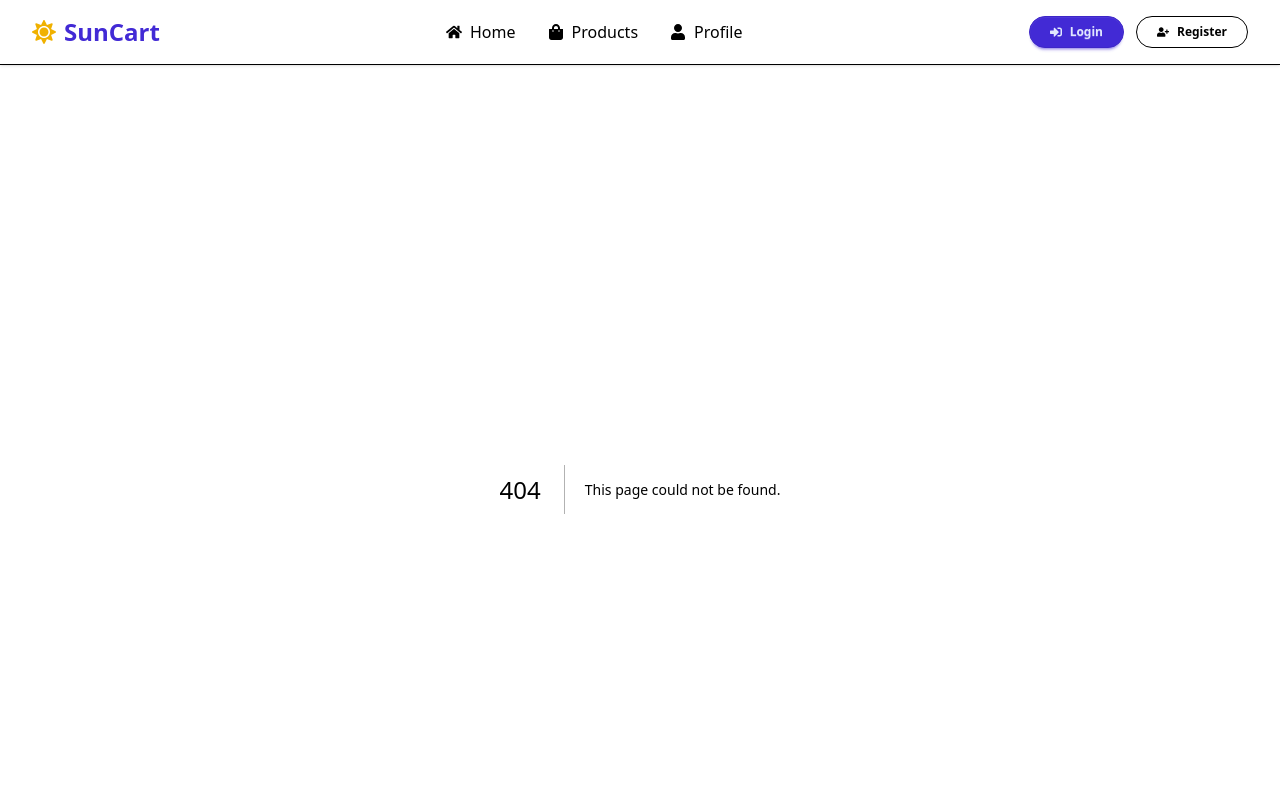
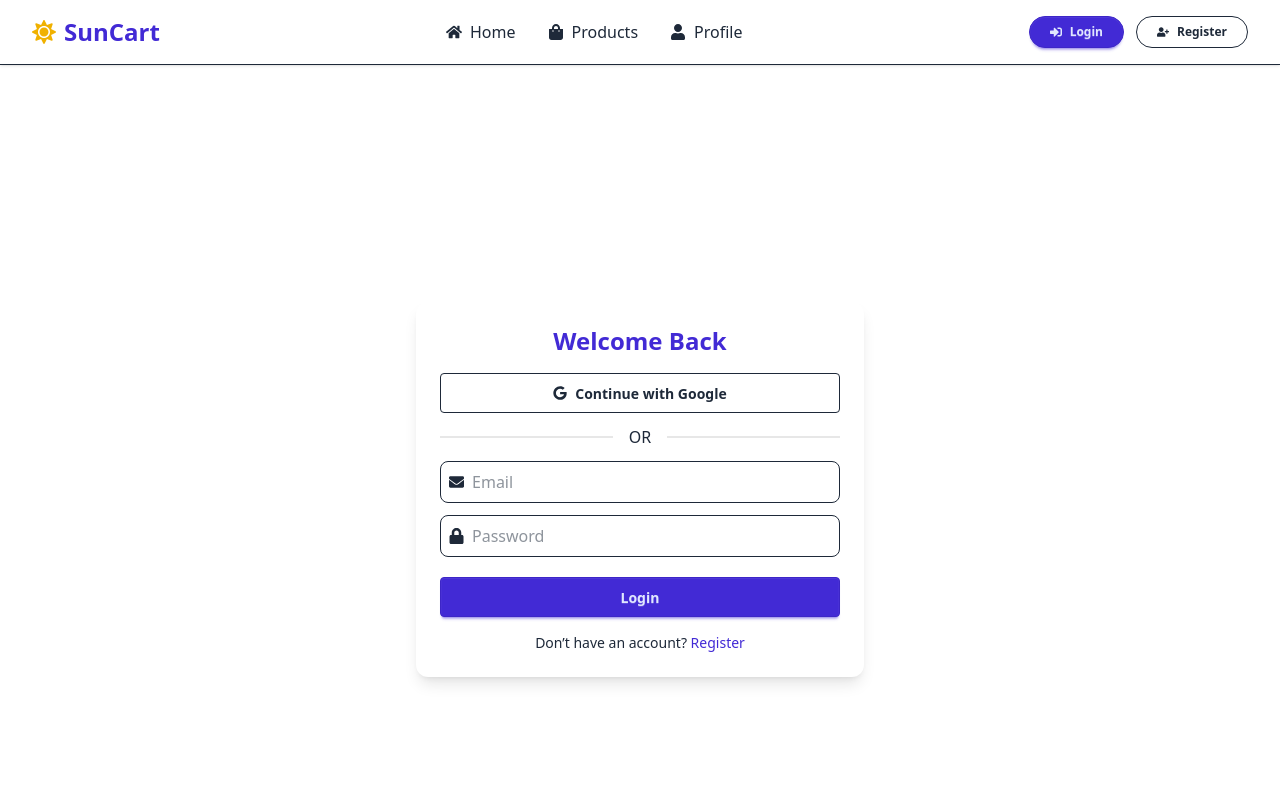
Before and after one commit to hasancoders0/hasancoders0-PH-B13-Mehedi-Assignment-8, a Next.js app: page /login in a window 1280 px wide. Before the commit this address had no page. Shown: the top 800 px of the page. Built offline with nearby package versions, Linux system fonts and the light colour scheme.

Commit message:
create file structure for home, products, single product, login, regiter and herader/footer

```diff
--- /dev/null
+++ b/app/api/login/route.js
@@ -0,0 +1,42 @@
+import clientPromise from "@/lib/mongodb";
+
+export async function POST(req) {
+  try {
+    const body = await req.json();
+    const { email, password } = body;
+
+    const client = await clientPromise;
+    const db = client.db("suncart");
+
+    const user = await db.collection("users").findOne({ email });
+
+    if (!user) {
+      return Response.json({
+        success: false,
+        error: "User not found",
+      });
+    }
+
+    if (user.password !== password) {
+      return Response.json({
+        success: false,
+        error: "Invalid password",
+      });
+    }
+
+    return Response.json({
+      success: true,
+      user: {
+        name: user.name,
+        email: user.email,
+        photo: user.photo,
+      },
+    });
+
+  } catch (error) {
+    return Response.json({
+      success: false,
+      error: error.message,
+    });
+  }
+}
--- /dev/null
+++ b/app/api/register/route.js
@@ -0,0 +1,50 @@
+import clientPromise from "@/lib/mongodb";
+
+export async function POST(req) {
+  try {
+    const body = await req.json();
+
+    const { name, email, photo, password } = body;
+
+    if (!name || !email || !password) {
+      return Response.json({
+        success: false,
+        error: "All required fields missing",
+      });
+    }
+
+    const client = await clientPromise;
+    const db = client.db("suncart");
+
+    // check existing user
+    const existing = await db
+      .collection("users")
+      .findOne({ email });
+
+    if (existing) {
+      return Response.json({
+        success: false,
+        error: "User already exists",
+      });
+    }
+
+    await db.collection("users").insertOne({
+      name,
+      email,
+      photo,
+      password, // (we will hash later)
+      createdAt: new Date(),
+    });
+
+    return Response.json({
+      success: true,
+      message: "User registered",
+    });
+
+  } catch (error) {
+    return Response.json({
+      success: false,
+      error: error.message,
+    });
+  }
+}
--- /dev/null
+++ b/app/login/page.js
@@ -0,0 +1,99 @@
+"use client";
+
+import { useState } from "react";
+import { useRouter } from "next/navigation";
+import { FaEnvelope, FaLock, FaGoogle } from "react-icons/fa";
+
+export default function LoginPage() {
+  const router = useRouter();
+
+  const [form, setForm] = useState({
+    email: "",
+    password: "",
+  });
+
+  const handleChange = (e) => {
+    setForm({ ...form, [e.target.name]: e.target.value });
+  };
+
+  const handleLogin = async (e) => {
+    e.preventDefault();
+
+    const res = await fetch("/api/login", {
+      method: "POST",
+      body: JSON.stringify(form),
+    });
+
+    const data = await res.json();
+
+    if (data.success) {
+      // store user (temporary)
+      localStorage.setItem("user", JSON.stringify(data.user));
+
+      router.push("/");
+    } else {
+      alert(data.error);
+    }
+  };
+
+  return (
+    <div className="min-h-screen flex items-center justify-center px-4">
+
+      <div className="w-full max-w-md bg-base-100 shadow-lg rounded-xl p-6 space-y-4">
+
+        <h2 className="text-2xl font-bold text-center text-primary">
+          Welcome Back
+        </h2>
+
+        {/* Google Login */}
+        <button className="btn btn-outline w-full flex items-center gap-2">
+          <FaGoogle /> Continue with Google
+        </button>
+
+        <div className="divider">OR</div>
+
+        <form onSubmit={handleLogin} className="space-y-3">
+
+          <div className="flex items-center gap-2 border p-2 rounded-lg">
+            <FaEnvelope />
+            <input
+              type="email"
+              name="email"
+              placeholder="Email"
+              className="w-full outline-none"
+              onChange={handleChange}
+              required
+            />
+          </div>
+
+          <div className="flex items-center gap-2 border p-2 rounded-lg">
+            <FaLock />
+            <input
+              type="password"
+              name="password"
+              placeholder="Password"
+              className="w-full outline-none"
+              onChange={handleChange}
+              required
+            />
+          </div>
+
+          <button className="btn btn-primary w-full mt-2">
+            Login
+          </button>
+        </form>
+
+        <p className="text-sm text-center">
+          Don’t have an account?{" "}
+          <span
+            onClick={() => router.push("/register")}
+            className="text-primary cursor-pointer"
+          >
+            Register
+          </span>
+        </p>
+
+      </div>
+    </div>
+  );
+}
```
